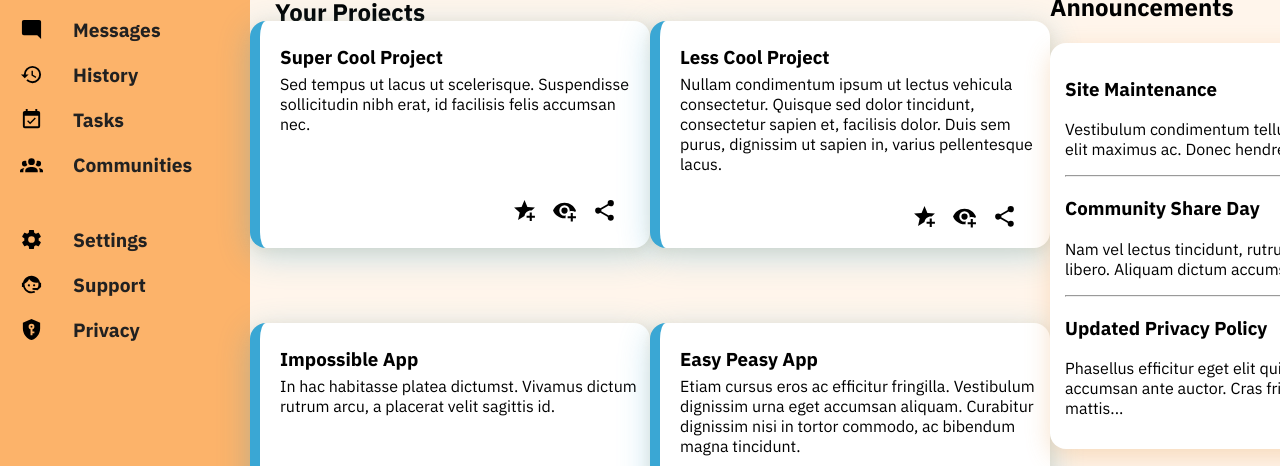
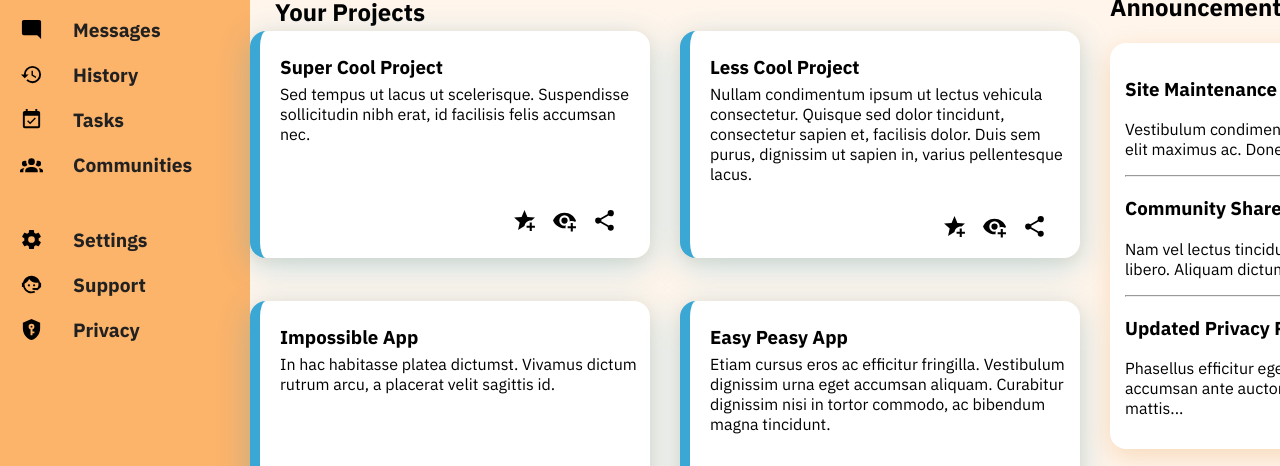
Before and after one commit to LIGECT/Admin-Dashboard, a plain HTML site: page index.html in a window 1280 px wide. Shown: the part 189-655 px from the top of the page. Drawn offline with Linux system fonts and the light colour scheme.

Commit message:
set up the grid so that it is via autofit and columns at least 420 pixels and lines at 260 pixels

```diff
--- a/style.css
+++ b/style.css
@@ -240,8 +240,9 @@ input[type="text"]:focus {
   grid-area: main;
   display: grid;
   background-color: #fff5eb;
-  grid-template-columns: repeat(3, 1fr);
-  grid-template-rows: 50px 1fr 1fr 1fr;
+  grid-template-columns: repeat(auto-fit, minmax(420px, 1fr));
+  grid-template-rows: 50px 260px 260px 260px;
+  gap: 10px;
 }
 
 .main-content > h2:nth-child(1) {
@@ -286,10 +287,12 @@ input[type="text"]:focus {
 
 .right-sidebar {
   display: grid;
+  grid-template-columns: min-content;
   grid-template-rows: 1.5fr 1.5fr;
   height: 100%;
   grid-column: 3/4;
   grid-row: 1/5;
+  justify-content: start;
 }
 
 .announcements-section {
```
